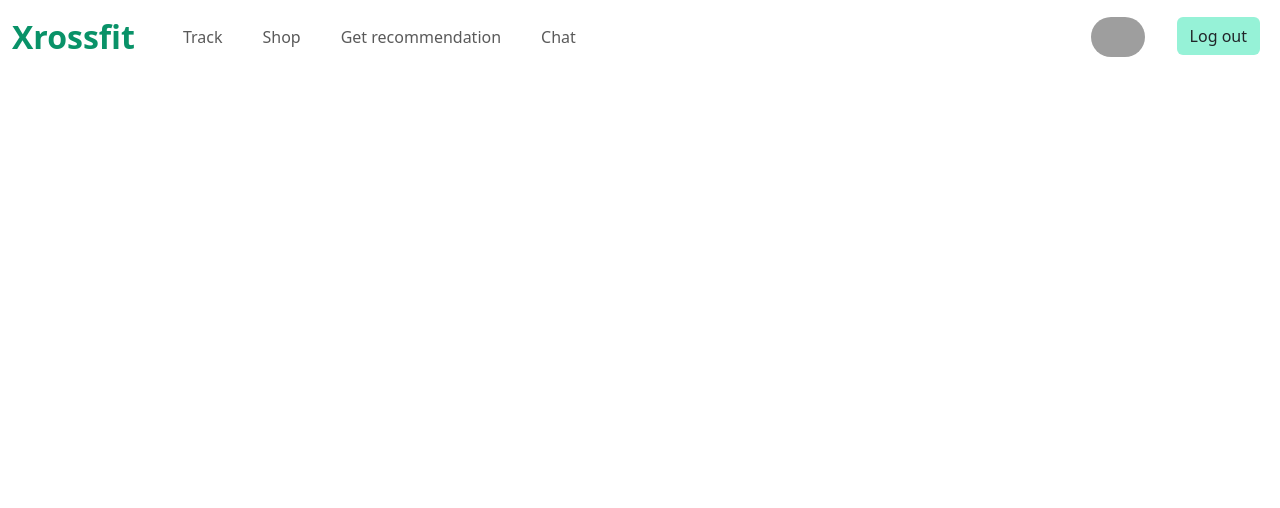
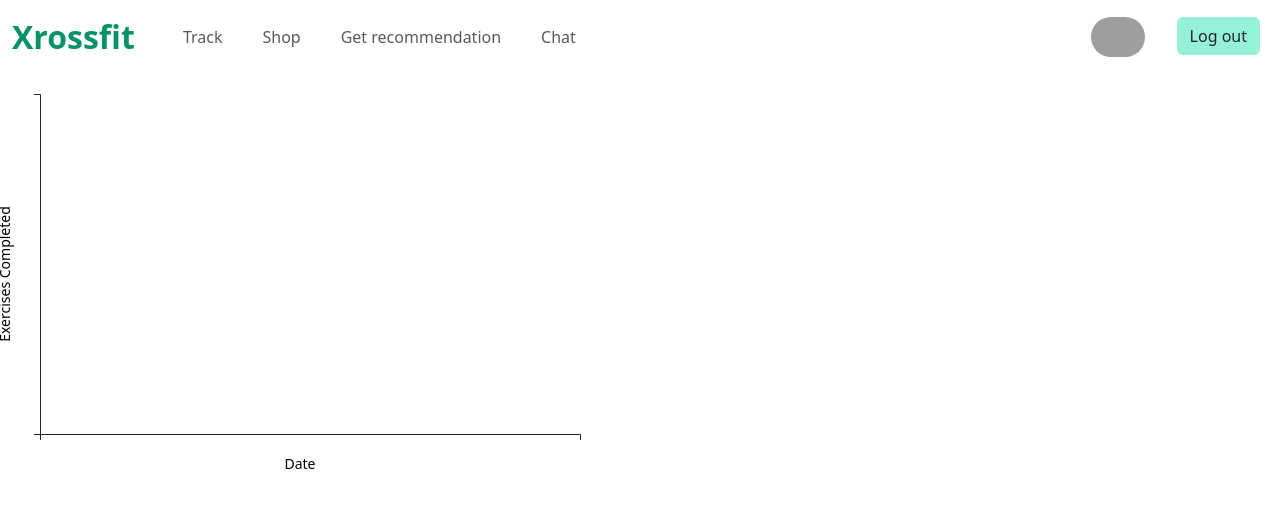
Before and after one commit to HETARTH7/xrossfit-server, a React (Create React App) app in the folder client/: page /home in a window 1280 px wide. Shown: the top 508 px of the page. Built offline with nearby package versions, Linux system fonts and the light colour scheme; grey boxes are pictures that could not be loaded.

Commit message:
visualize exercize logs

```diff
--- a/client/package.json
+++ b/client/package.json
@@ -8,6 +8,7 @@
     "@testing-library/user-event": "^13.5.0",
     "axios": "^1.5.0",
     "bootstrap": "^5.3.2",
+    "d3": "^7.8.5",
     "react": "^18.2.0",
     "react-dom": "^18.2.0",
     "react-router-dom": "^6.16.0",
--- /dev/null
+++ b/client/src/components/ExerciseLineChart.jsx
@@ -0,0 +1,62 @@
+import React from "react"; // Import React
+import * as d3 from "d3";
+
+export default function LinePlot({
+  data,
+  width = 600,
+  height = 400,
+  marginTop = 20,
+  marginRight = 20,
+  marginBottom = 40,
+  marginLeft = 40,
+}) {
+  const x = d3
+    .scaleTime()
+    .domain(d3.extent(data, (d) => new Date(d.date)))
+    .range([marginLeft, width - marginRight]);
+  const y = d3
+    .scaleLinear()
+    .domain([0, d3.max(data, (d) => d.count)])
+    .range([height - marginBottom, marginTop]);
+
+  const line = d3
+    .line()
+    .x((d) => x(new Date(d.date)))
+    .y((d) => y(d.count));
+
+  return (
+    <svg width={width} height={height}>
+      <path
+        fill="none"
+        stroke="currentColor"
+        strokeWidth="1.5"
+        d={line(data)}
+      />
+      <g fill="white" stroke="currentColor" strokeWidth="1.5">
+        {data.map((d, i) => (
+          <circle key={i} cx={x(new Date(d.date))} cy={y(d.count)} r="2.5" />
+        ))}
+      </g>
+      <g
+        transform={`translate(0, ${height - marginBottom})`}
+        ref={(node) => d3.axisBottom(x)(d3.select(node))}
+      />
+      <text x={width / 2} y={height - 5} textAnchor="middle" fontSize="14">
+        Date
+      </text>
+      <g
+        transform={`translate(${marginLeft}, 0)`}
+        ref={(node) => d3.axisLeft(y)(d3.select(node))}
+      />
+      <text
+        x={-height / 2}
+        y={10}
+        transform="rotate(-90)"
+        textAnchor="middle"
+        fontSize="14"
+      >
+        Exercises Completed
+      </text>
+    </svg>
+  );
+}
--- a/client/src/components/Home.jsx
+++ b/client/src/components/Home.jsx
@@ -1,9 +1,11 @@
-import React, { useEffect } from "react";
+import React, { useEffect, useState } from "react";
 import { useAuthContext } from "../hooks/useAuthContext";
 import Navbar from "./Navbar";
+import LinePlot from "./ExerciseLineChart";
 
 const Home = () => {
   const { user } = useAuthContext();
+  const [exerciseData, setExerciseData] = useState([]);
 
   useEffect(() => {
     const fetchData = async () => {
@@ -13,19 +15,42 @@ const Home = () => {
       const json = await response.json();
 
       if (response.ok) {
-        console.log(json);
+        const aggregatedData = aggregateExerciseData(json.exerciseLog);
+        setExerciseData(aggregatedData);
       }
     };
-
 
     if (user) {
       fetchData();
     }
   }, [user]);
 
+  const aggregateExerciseData = (exerciseLog) => {
+    const dateCountMap = {};
+    exerciseLog.forEach((record) => {
+      const date = record.date;
+
+      if (dateCountMap[date]) {
+        dateCountMap[date] += 1;
+      } else {
+        dateCountMap[date] = 1;
+      }
+    });
+
+    const aggregatedData = Object.entries(dateCountMap).map(
+      ([date, count]) => ({
+        date,
+        count,
+      })
+    );
+
+    return aggregatedData;
+  };
+
   return (
     <div>
       <Navbar />
+      <LinePlot data={exerciseData} />
     </div>
   );
 };
```
Also changed, not shown: 2 other files (tests, documents, lock files or other folders).
